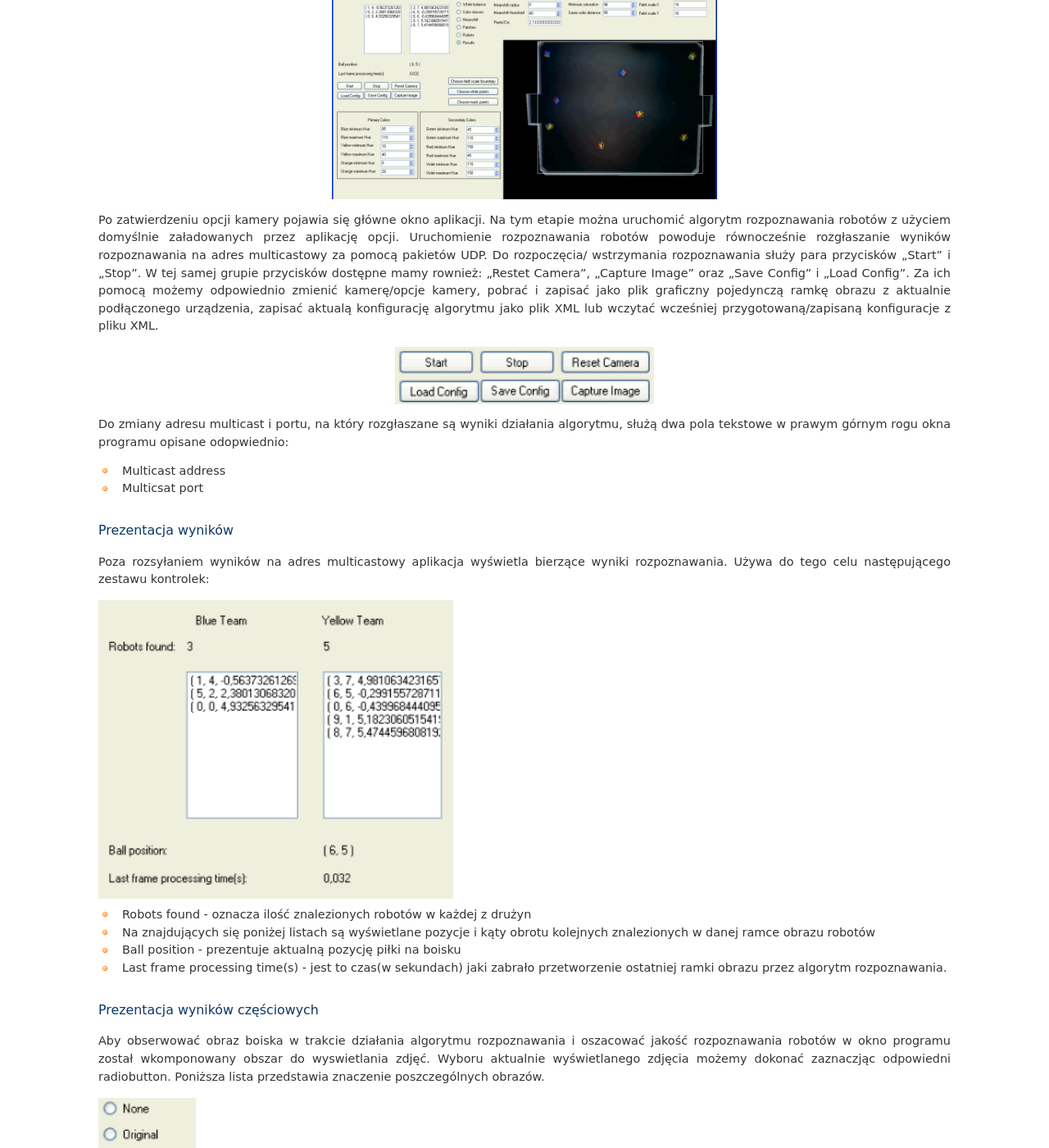
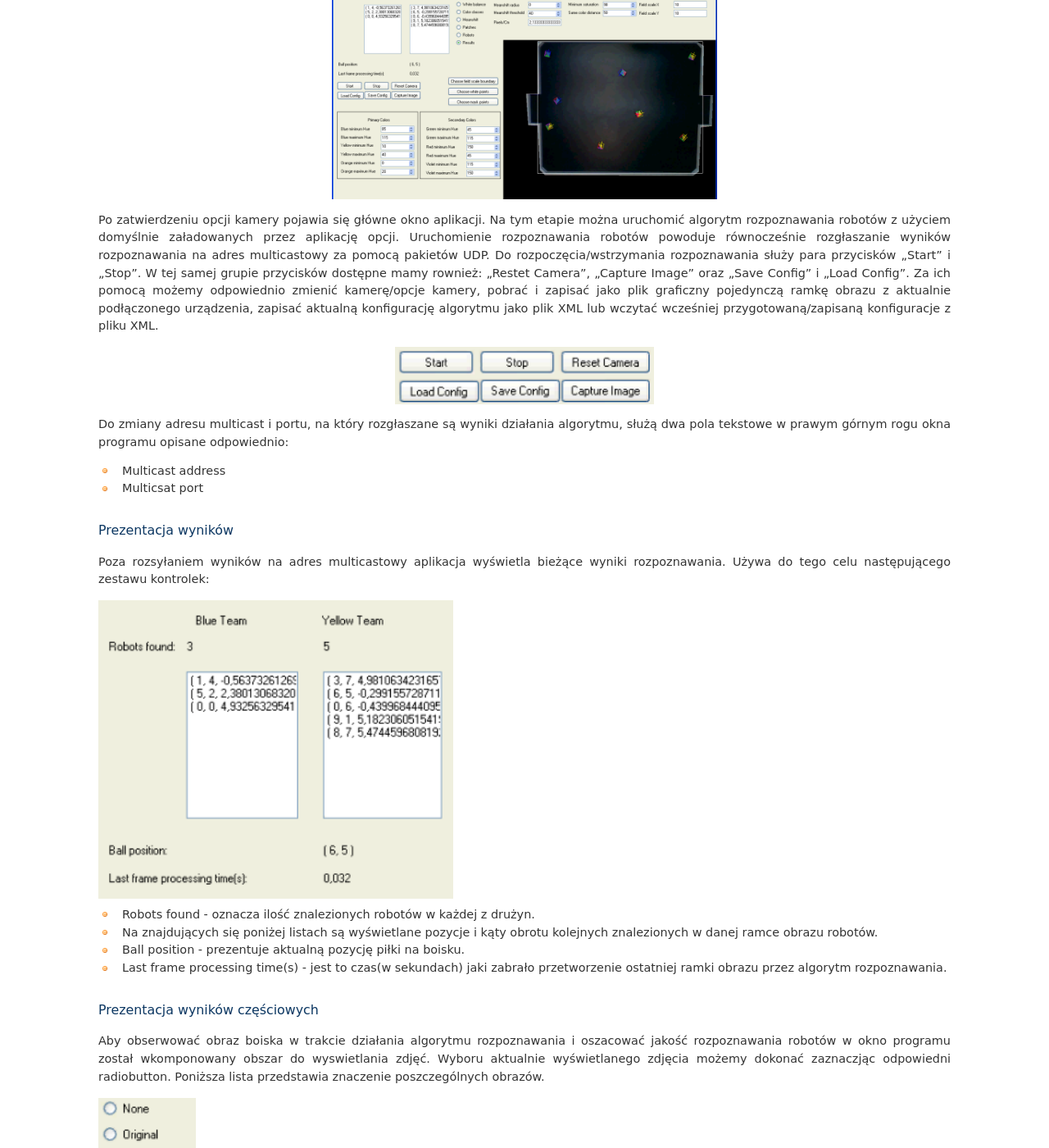
Before and after one commit to admchr/agh-mirosot-vision, a Sphinx documentation site: the page built from doc/user/aplication.rst, in a window 1280 px wide and 1400 px high, scrolled down 1621 px. Shown: the whole window at 82% size. Built offline with Sphinx 7.4.7, drawn with Linux system fonts in a browser that asks for light colours; formulas are drawn with MathJax 3; some of the changed text lies outside the part shown.

Commit message:
Documentation fixes

```diff
--- a/doc/user/aplication.rst
+++ b/doc/user/aplication.rst
@@ -50,14 +50,14 @@ Sterowanie wykonaniem programu
     :width: 353pt
     :height: 211pt
 
-Po zatwierdzeniu opcji kamery pojawia się główne okno aplikacji. Na tym etapie można uruchomić algorytm rozpoznawania robotów z użyciem domyślnie załadowanych przez aplikację opcji. Uruchomienie rozpoznawania robotów powoduje równocześnie rozgłaszanie wyników rozpoznawania na adres multicastowy za pomocą pakietów UDP. Do rozpoczęcia/ wstrzymania rozpoznawania służy para przycisków "Start" i "Stop". W tej samej grupie przycisków dostępne mamy rownież: "Restet Camera", "Capture Image" oraz "Save Config" i "Load Config". Za ich pomocą możemy odpowiednio zmienić kamerę/opcje kamery, pobrać i zapisać jako plik graficzny pojedynczą ramkę obrazu z aktualnie podłączonego urządzenia, zapisać aktualą konfigurację algorytmu jako plik XML lub wczytać wcześniej przygotowaną/zapisaną konfiguracje z pliku XML.
+Po zatwierdzeniu opcji kamery pojawia się główne okno aplikacji. Na tym etapie można uruchomić algorytm rozpoznawania robotów z użyciem domyślnie załadowanych przez aplikację opcji. Uruchomienie rozpoznawania robotów powoduje równocześnie rozgłaszanie wyników rozpoznawania na adres multicastowy za pomocą pakietów UDP. Do rozpoczęcia/wstrzymania rozpoznawania służy para przycisków "Start" i "Stop". W tej samej grupie przycisków dostępne mamy rownież: "Restet Camera", "Capture Image" oraz "Save Config" i "Load Config". Za ich pomocą możemy odpowiednio zmienić kamerę/opcje kamery, pobrać i zapisać jako plik graficzny pojedynczą ramkę obrazu z aktualnie podłączonego urządzenia, zapisać aktualną konfigurację algorytmu jako plik XML lub wczytać wcześniej przygotowaną/zapisaną konfiguracje z pliku XML.
 
 .. image:: /controlButtons.png
     :align: center
     :width: 237pt
     :height: 52pt
 
-Do zmiany adresu multicast i portu, na który rozgłaszane są wyniki działania algorytmu, służą dwa pola tekstowe w prawym górnym rogu okna programu opisane odopwiednio:
+Do zmiany adresu multicast i portu, na który rozgłaszane są wyniki działania algorytmu, służą dwa pola tekstowe w prawym górnym rogu okna programu opisane odpowiednio:
 
 * Multicast address
 * Multicsat port
@@ -65,15 +65,15 @@ Do zmiany adresu multicast i portu, na który rozgłaszane są wyniki działania
 Prezentacja wyników
 ^^^^^^^^^^^^^^^^^^^
 
-Poza rozsyłaniem wyników na adres multicastowy aplikacja wyświetla bierzące wyniki rozpoznawania. Używa do tego celu następującego zestawu kontrolek:
+Poza rozsyłaniem wyników na adres multicastowy aplikacja wyświetla bieżące wyniki rozpoznawania. Używa do tego celu następującego zestawu kontrolek:
 
 .. image:: /resultsArea.png
     :width: 325pt
     :height: 273pt
 
-* Robots found - oznacza ilość znalezionych robotów w każdej z drużyn
-* Na znajdujących się poniżej listach są wyświetlane pozycje i kąty obrotu kolejnych znalezionych w danej ramce obrazu robotów
-* Ball position - prezentuje aktualną pozycję piłki na boisku
+* Robots found - oznacza ilość znalezionych robotów w każdej z drużyn.
+* Na znajdujących się poniżej listach są wyświetlane pozycje i kąty obrotu kolejnych znalezionych w danej ramce obrazu robotów.
+* Ball position - prezentuje aktualną pozycję piłki na boisku.
 * Last frame processing time(s) - jest to czas(w sekundach) jaki zabrało przetworzenie ostatniej ramki obrazu przez algorytm rozpoznawania.
 
 Prezentacja wyników częściowych
@@ -138,7 +138,7 @@ Ważnymi dla klafyfikacji kolorów obrazu są także parametry:
 * Minimum lightness - Jasność, poniżej której piksel uważa się za zbyt ciemny. Ta wartość jest używana do rozpoznawania kolorów drużynowych.
 * Maximum lightness - Jasność, powyżej której piksel uważa się za biały.
 * Minimum saturation - Minimalne nasycenie koloru, który może być zakwalifikowany jako żółty, pomarańczowy lub niebieskiego.
-* Same color distance - odległość(Euklidesowa) barwy koloru poniżej której dwa kolory zostaną zaklasyfikowane jako ten sam kolor podczas wyznaczania spójnych obszarów tego samego koloru.
+* Same color distance - odległość (euklidesowa) barwy koloru poniżej której dwa kolory zostaną zaklasyfikowane jako ten sam kolor podczas wyznaczania spójnych obszarów tego samego koloru.
 
 Zmiana parametrów wykonania algorytmu - obszary przetwarzania
 ^^^^^^^^^^^^^^^^^^^^^^^^^^^^^^^^^^^^^^^^^^^^^^^^^^^^^^^^^^^^^
```
Also changed, not shown: other parts of doc/user/aplication.rst (+6 -6 lines), 1 other file.
